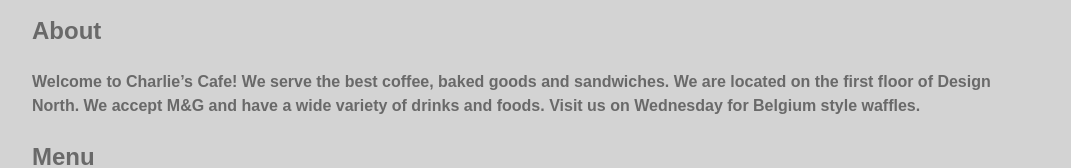
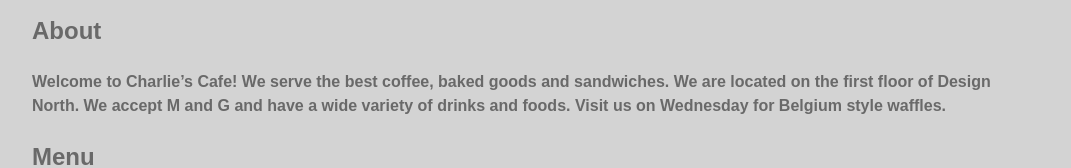
Before and after one commit to achamil3/gra321-f19, a plain HTML site: page project6/index.html in a window 1280 px wide. Shown: the part 720-888 px from the top of the page, without its empty margins (104-1175 px from the left). Drawn offline with Linux system fonts and the light colour scheme.

Commit message:
Update index.html

```diff
--- a/project6/index.html
+++ b/project6/index.html
@@ -21,7 +21,7 @@
 
 
     <h2>About</h2>
-    <h4>Welcome to Charlie’s Cafe! We serve the best coffee, baked goods and sandwiches. We are located on the first floor of Design North. We accept M&G and have a wide variety of drinks and foods. Visit us on Wednesday for Belgium style waffles.</h4>
+    <h4>Welcome to Charlie’s Cafe! We serve the best coffee, baked goods and sandwiches. We are located on the first floor of Design North. We accept M and G and have a wide variety of drinks and foods. Visit us on Wednesday for Belgium style waffles.</h4>
 
 
     <h2>Menu</h2>
```
